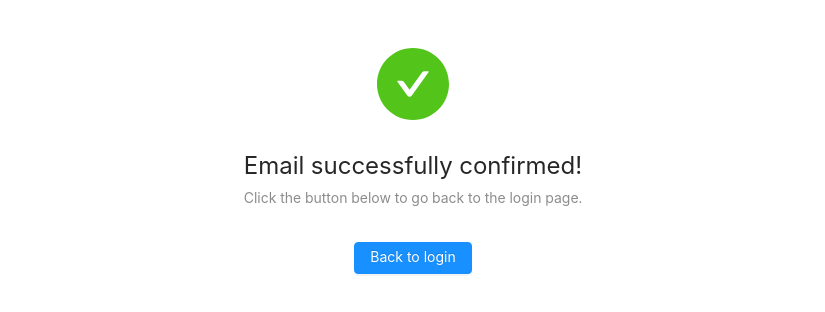
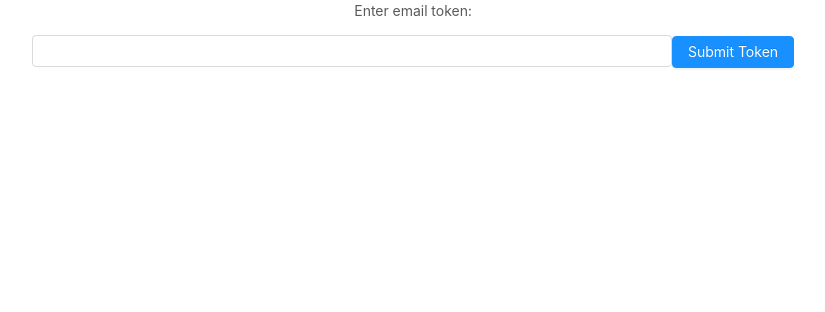
Before and after one commit to samuel13579/WikiWhere, a React (Create React App) app in the folder frontend/: page /confirmation in a window 1280 px wide. Shown: the top 312 px of the page, without its empty margins (227-1052 px from the left). Built offline with nearby package versions, Linux system fonts and the light colour scheme; what google-maps-react would draw is missing.

Commit message:
Reworked confirmation page and fixed password box secuirty on login

```diff
--- a/frontend/src/components/LogInCredentials.js
+++ b/frontend/src/components/LogInCredentials.js
@@ -93,7 +93,7 @@ class LoginCredentials extends Component{
                                 label={<p style={{color: "white", marginTop: 80, fontSize: 16}}>Password:</p>}
                                 name="password"
                                 >
-                            <Input onChange={this.onPasswordChange} style={{ marginTop: 15, position: "absolute", width: 200}}/>
+                            <Input.Password onChange={this.onPasswordChange} style={{ marginTop: 15, position: "absolute", width: 200}}/>
                             </Form.Item>
                         </div>
                         <div style={{marginLeft: 250, marginRight: 0, marginBottom: 15, float: "right"}}>
--- a/frontend/src/components/MapExport.js
+++ b/frontend/src/components/MapExport.js
@@ -1,6 +1,5 @@
 import React, { Component } from 'react';
 import { Map, GoogleApiWrapper, Marker } from 'google-maps-react';
-import bot from 'nodemw';
 
 const mapStyles = {
   width: '84.5%',
--- a/frontend/src/components/MapMenu.js
+++ b/frontend/src/components/MapMenu.js
@@ -25,11 +25,20 @@ import {
 const { Sider } = Layout;
 const { SubMenu } = Menu;
 
+// const SubMenuWithList = (props) => {
+//   const {number, menuItem , ...other} = props;
+
+//   return (
+
+//   )
+// }
+
 class MapMenu extends Component {
   state = {
     theme: 'dark',
     current: '1',
-    collapsed: false
+    collapsed: false,
+    locations: [1, 2, 3]
   };
 
   onCollapse = collapsed => {
@@ -45,6 +54,25 @@ class MapMenu extends Component {
   };
 
   render() {
+
+    const AllArticles =  (props) => {
+      var j = 4;
+      var allArticleComponentList = []
+      props.locations.map (i => {
+        j++;
+        console.log(j);
+        allArticleComponentList.push(
+        <div>
+          <Menu.Item key={j}>{i}</Menu.Item>
+          <Menu.Item key={j}>{i}</Menu.Item>
+        </div>);
+      })
+
+      return (allArticleComponentList);
+    }
+
+    var j = 4;
+
     return (
         <Sider collapsible collapsed={this.state.collapsed} onCollapse={this.onCollapse}>
         <div className="logo" />
@@ -58,9 +86,9 @@ class MapMenu extends Component {
               </span>
             }
           >
-            <Menu.Item key="3">Tom</Menu.Item>
-            <Menu.Item key="4">Bill</Menu.Item>
-            <Menu.Item key="5">Alex</Menu.Item>
+            <Menu.Item key="1">Tom</Menu.Item>
+            <Menu.Item key="2">Bill</Menu.Item>
+            <Menu.Item key="3">Alex</Menu.Item>
           </SubMenu>
           <SubMenu
             key="sub2"
@@ -70,9 +98,14 @@ class MapMenu extends Component {
                 <span>All Articles</span>
               </span>
             }
+
           >
+          <Menu.Item key="1">Tom</Menu.Item>
+          <Menu.Item key="2">Bill</Menu.Item>
+          <Menu.Item key="3">Alex</Menu.Item>
+
         </SubMenu>
-            <Menu.Item key="6">
+            <Menu.Item key="10">
                 <span>
                     <SettingOutlined/>
                     <span>Options</span>
--- a/frontend/src/pages/Confirmation.js
+++ b/frontend/src/pages/Confirmation.js
@@ -1,33 +1,100 @@
 import React, { Component } from 'react';
-import { Result, Button } from 'antd';
+import { Result, Button, Input } from 'antd';
 import { Link, withRouter } from 'react-router-dom';
+import axios from 'axios';
 
 class Confirmation extends Component {
 
     constructor(props){
         super(props);
 
+        this.state ={
+            emailToken: '',
+            errorMsg: '',
+            error: false,
+            view: false
+        }
+
         this.onButtonClick = this.onButtonClick.bind(this);
+        this.onTokenChange = this.onTokenChange.bind(this);
+        this.submitToken = this.submitToken.bind(this);
     }
 
     onButtonClick = () => {
         return this.props.history.push('/');
     }
 
+    onTokenChange(e) {
+        this.setState({
+            emailToken: e.target.value,
+        });
+    }
+
+    async submitToken(){
+
+        this.setState({
+            error: false,
+            errorMsg: true
+        });
+
+        console.log(this.state.emailToken)
+        console.log("https://wiki-where.herokuapp.com/api/verify/" + this.state.emailToken)
+        console.log(this.state.view);
+
+        await axios.post("https://wiki-where.herokuapp.com/api/verify/" + this.state.emailToken.trim())
+            .then(res => console.log(res), this.setState({view: true}))
+            .catch(err => console.log(err), this.setState({error: true}));
+
+        console.log(this.state.view);
+
+        if (this.state.error)
+        {
+
+        }
+    }
+
     render() {
+
+        function View(props) {
+
+            const view = props.view;
+
+            if (view)
+            {
                 return (
                     <Result
                     status="success"
                     title="Email successfully confirmed!"
                     subTitle="Click the button below to go back to the login page."
                     extra={
-                <Link to="/">
-                    <Button type="primary" key="console" onClick={this.onButtonClick}>
+                        <Button type="primary" key="console" onClick={props.onButtonClick}>
                             Back to login
                         </Button>
-                </Link>
                     }
                   />
+                );
+            }
+            else
+            {
+                return(
+                    <div>
+                        <p>Enter email token: </p>
+                        <Input style={{width: "50%"}}/>
+                        <Button type="primary" key="console" onClick={props.submitToken}>
+                            Submit Token
+                        </Button>
+                    </div>
+                );
+            }
+        }
+
+        return (
+            <View
+            view={this.state.view}
+            onTokenChange={this.onTokenChange}
+            submitToken={this.submitToken}
+            onButtonClick={this.onButtonClick}
+            ></View>
         );
     }
 }
```
Lines whose indentation alone changed are shown as unchanged.
